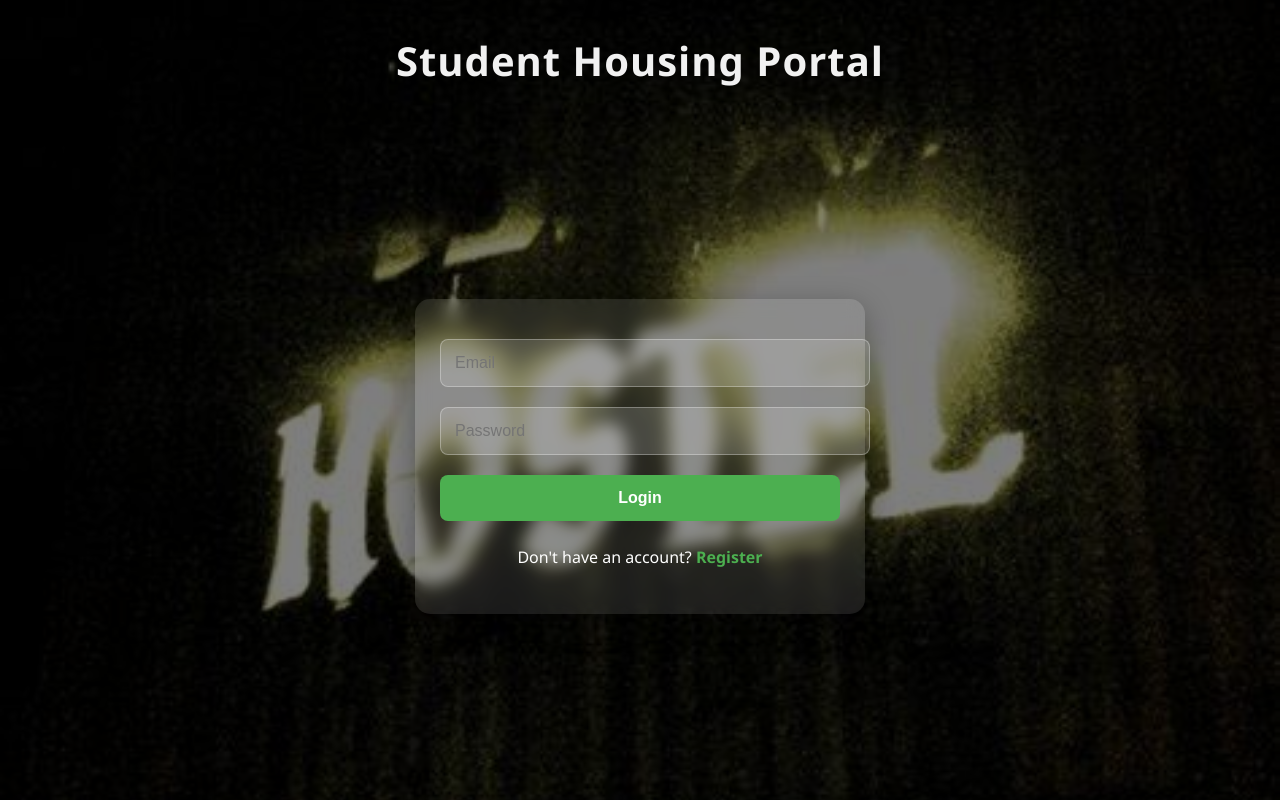
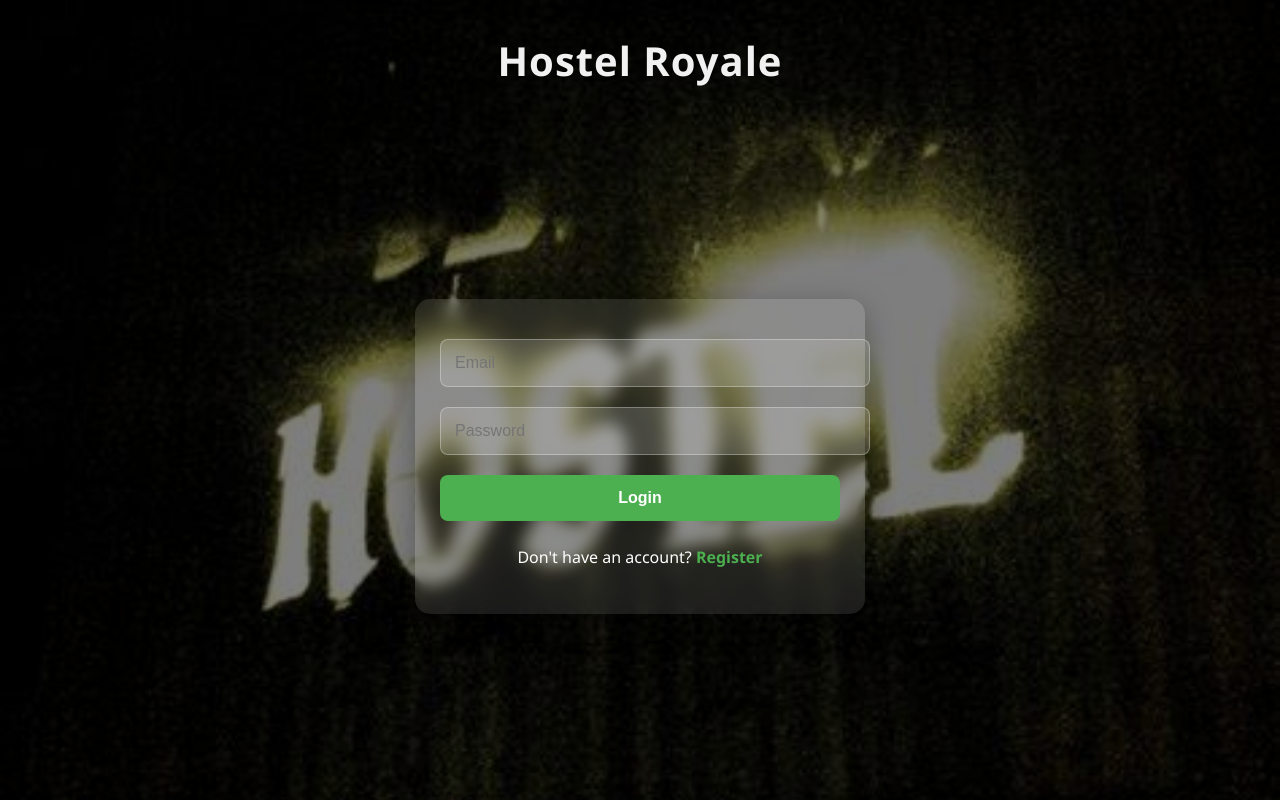
Before and after one commit to J-ULY67/Frontend-End-of-sem, a website: page frontend/index.html in a window 1280 px wide. Drawn offline with Linux system fonts and the light colour scheme; sample sign-in values are in the browser's storage.

Commit message:
Update index.html

```diff
--- a/frontend/index.html
+++ b/frontend/index.html
@@ -8,7 +8,7 @@
 </head>
 <body>
   <div class="overlay"></div>
-  <h2>Student Housing Portal</h2>
+  <h2>Hostel Royale</h2>
   <div class="form-container">
     <input type="email" id="email" placeholder="Email" />
     <input type="password" id="password" placeholder="Password" />
```
